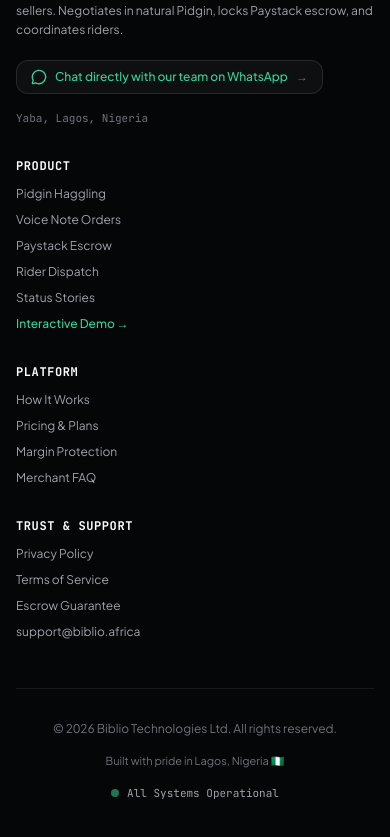
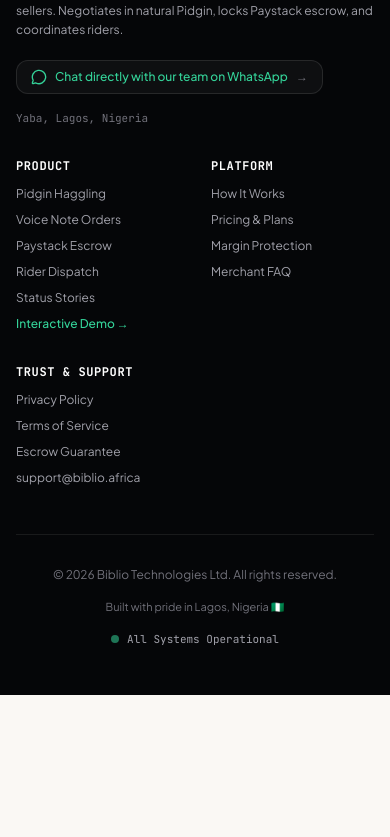
Before and after one commit to Relayyl6/Biblio---Automated-Commerce-Engine, a React (Vite) app in the folder landing-page/: page / in a window 390 px wide. Shown: the part 8599-9436 px from the top of the page. After the commit the page ends 9294 px from the top, so only its background shows below. Built offline with nearby package versions, Linux system fonts and the light colour scheme.

Commit message:
fix(landing): responsive footer links grid (2 cols mobile, 3 cols tab, normal desktop)

```diff
--- a/landing-page/src/components/Footer.tsx
+++ b/landing-page/src/components/Footer.tsx
@@ -57,9 +57,9 @@ export const Footer: React.FC<FooterProps> = ({ onOpenWaitlist }) => {
       {/* 2. Full-Width Edge-to-Edge Navigation & Legal Surface (User requested: max-w-full) */}
       <div className="w-full px-4 sm:px-8 lg:px-14 pb-12 pt-8 sm:pt-12 border-t border-white/[0.08] relative z-10">
         {/* Clean, Human 4-Column Navigation Layout - Full Width Across All Monitors */}
-        <div className="grid grid-cols-1 sm:grid-cols-2 lg:grid-cols-12 gap-8 sm:gap-10 pb-12 sm:pb-16 border-b border-white/[0.08] w-full">
+        <div className="grid grid-cols-1 lg:grid-cols-12 gap-8 sm:gap-10 pb-12 sm:pb-16 border-b border-white/[0.08] w-full">
           {/* Brand & Location Column (Span 5 on Desktop) */}
-          <div className="col-span-1 sm:col-span-2 lg:col-span-5 flex flex-col justify-between">
+          <div className="lg:col-span-5 flex flex-col justify-between">
             <div>
               {/* Brand Lockup */}
               <a href="#" className="flex items-center gap-2 group mb-3">
@@ -105,8 +105,10 @@ export const Footer: React.FC<FooterProps> = ({ onOpenWaitlist }) => {
             </div>
           </div>
 
-          {/* Col 2: Product */}
-          <div className="col-span-1 sm:col-span-1 lg:col-span-2">
+          {/* Navigation Links: grid-cols-2 on mobile, grid-cols-3 on tab, normal way on desktop (lg:col-span-7) */}
+          <div className="lg:col-span-7 grid grid-cols-2 sm:grid-cols-3 gap-8 sm:gap-8 lg:gap-10">
+            {/* Col 1: Product */}
+            <div>
               <h4 className="text-xs font-mono font-bold tracking-wider uppercase text-white mb-3 sm:mb-4">
                 Product
               </h4>
@@ -144,8 +146,8 @@ export const Footer: React.FC<FooterProps> = ({ onOpenWaitlist }) => {
               </ul>
             </div>
 
-          {/* Col 3: Platform */}
-          <div className="col-span-1 sm:col-span-1 lg:col-span-2">
+            {/* Col 2: Platform */}
+            <div>
               <h4 className="text-xs font-mono font-bold tracking-wider uppercase text-white mb-3 sm:mb-4">
                 Platform
               </h4>
@@ -173,8 +175,8 @@ export const Footer: React.FC<FooterProps> = ({ onOpenWaitlist }) => {
               </ul>
             </div>
 
-          {/* Col 4: Trust & Support */}
-          <div className="col-span-1 sm:col-span-2 lg:col-span-3">
+            {/* Col 3: Trust & Support */}
+            <div>
               <h4 className="text-xs font-mono font-bold tracking-wider uppercase text-white mb-3 sm:mb-4">
                 Trust & Support
               </h4>
@@ -195,11 +197,12 @@ export const Footer: React.FC<FooterProps> = ({ onOpenWaitlist }) => {
                   </a>
                 </li>
                 <li>
-                <a href="mailto:support@biblio.africa" className="hover:text-emerald-400 transition-colors">
+                  <a href="mailto:support@biblio.africa" className="hover:text-emerald-400 transition-colors break-all sm:break-normal">
                     support@biblio.africa
                   </a>
                 </li>
               </ul>
+            </div>
           </div>
         </div>
 
```
Lines whose indentation alone changed are shown as unchanged.
